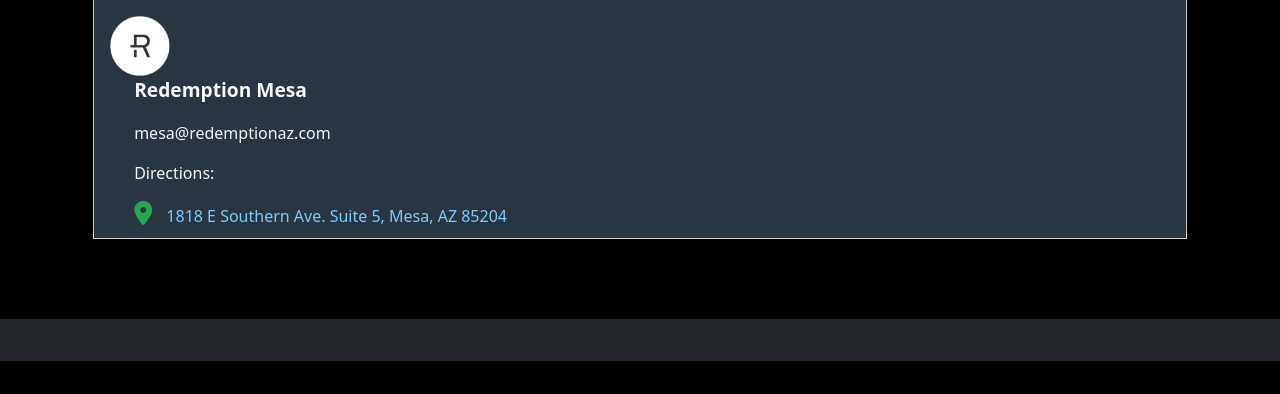
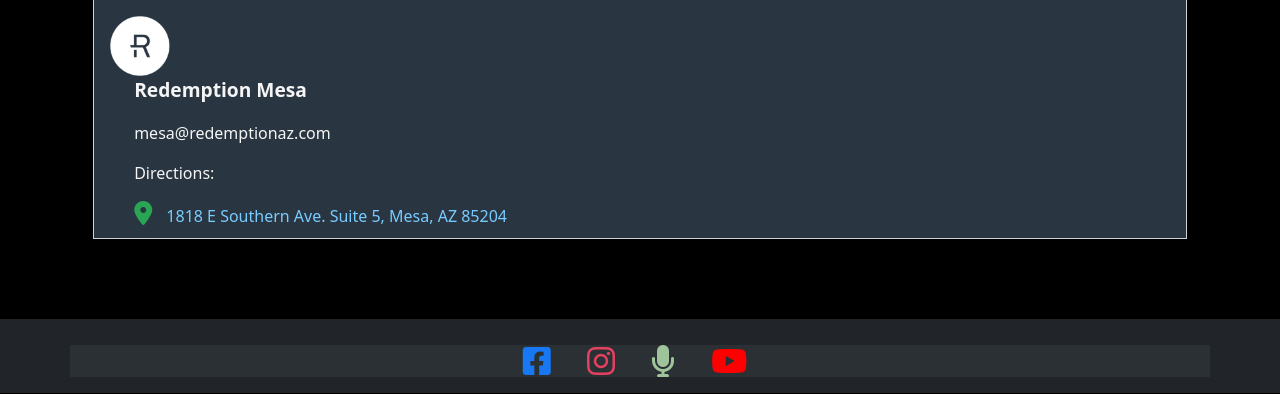
Before and after one commit to elivergara/redemption, a Django app: page /about/ in a window 1280 px wide. Shown: the part 406-800 px from the top of the page. Run offline with Django 5.2, Linux system fonts and the light colour scheme.

Commit message:
FIXED SOCIAL MEDIA FOOTER

```diff
--- a/home/templates/base.html
+++ b/home/templates/base.html
@@ -83,4 +83,30 @@
   <!-- Social Media Footer -->
   <footer class="bg-dark text-white py-3 mt-5">
     <div class="container text-center social-icons">
-      <a href="https://www.facebook.com/redemptionwestme
+      <a href="https://www.facebook.com/redemptionwestmesa/" target="_blank" class="text-white mx-3">
+        <i class="fab fa-facebook-square fa-2x"></i>
+      </a>
+      <a href="https://www.instagram.com/redemptionmesa/" target="_blank" class="text-white mx-3">
+        <i class="fab fa-instagram fa-2x"></i>
+      </a>
+      <a href="https://podcasts.apple.com/us/podcast/redemption-mesa/id1113230756" target="_blank" class="text-white mx-3">
+        <i class="fab fa-solid fa-microphone fa-2x"></i>
+      </a>
+      <a href="https://www.youtube.com/@redemptionmesa" target="_blank" class="text-white mx-3">
+        <i class="fab fa-youtube fa-2x"></i>
+      </a>
+    </div>
+  </footer>
+
+  <!-- Service Worker -->
+  <script>
+    if ('serviceWorker' in navigator) {
+      navigator.serviceWorker.register('/static/serviceworker.js')
+        .then((registration) => console.log('Service Worker registered', registration))
+        .catch((error) => console.log('Service Worker registration failed', error));
+    }
+  </script>
+
+</body>
+
+</html>
```
